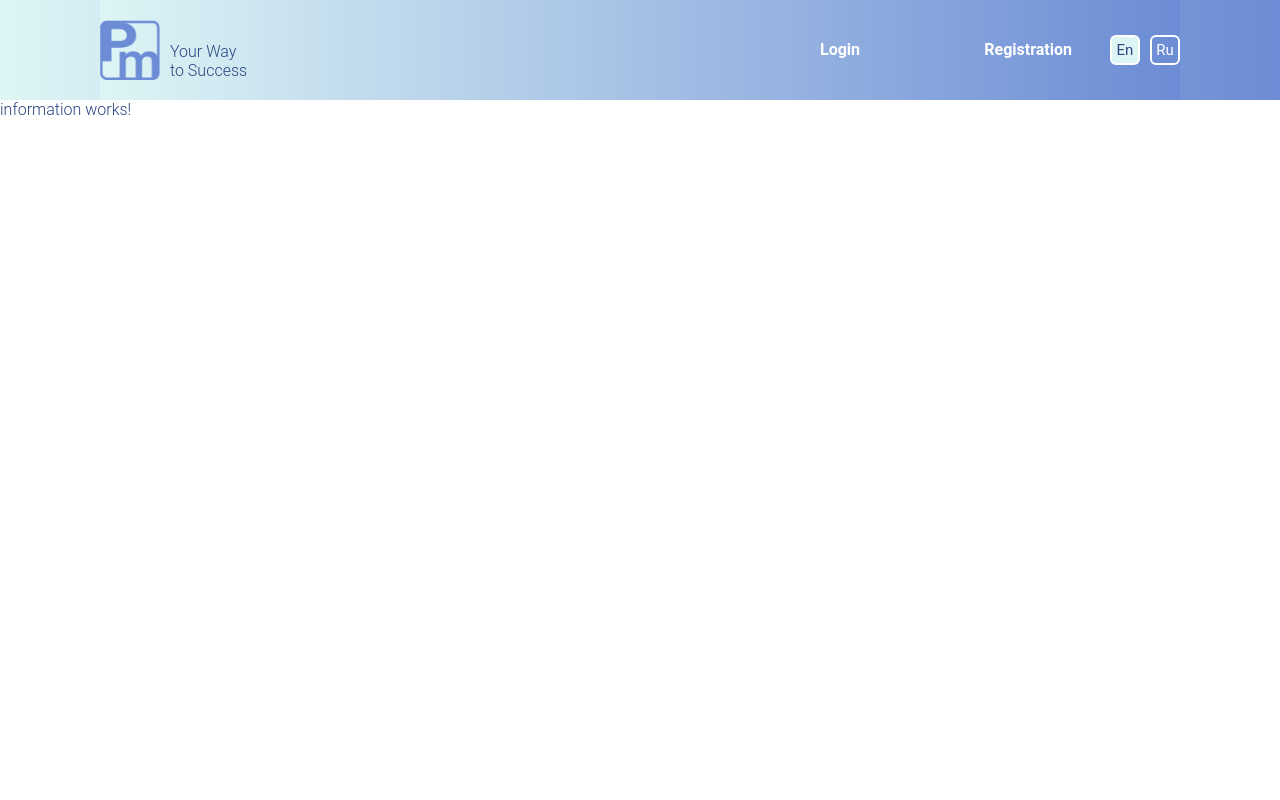
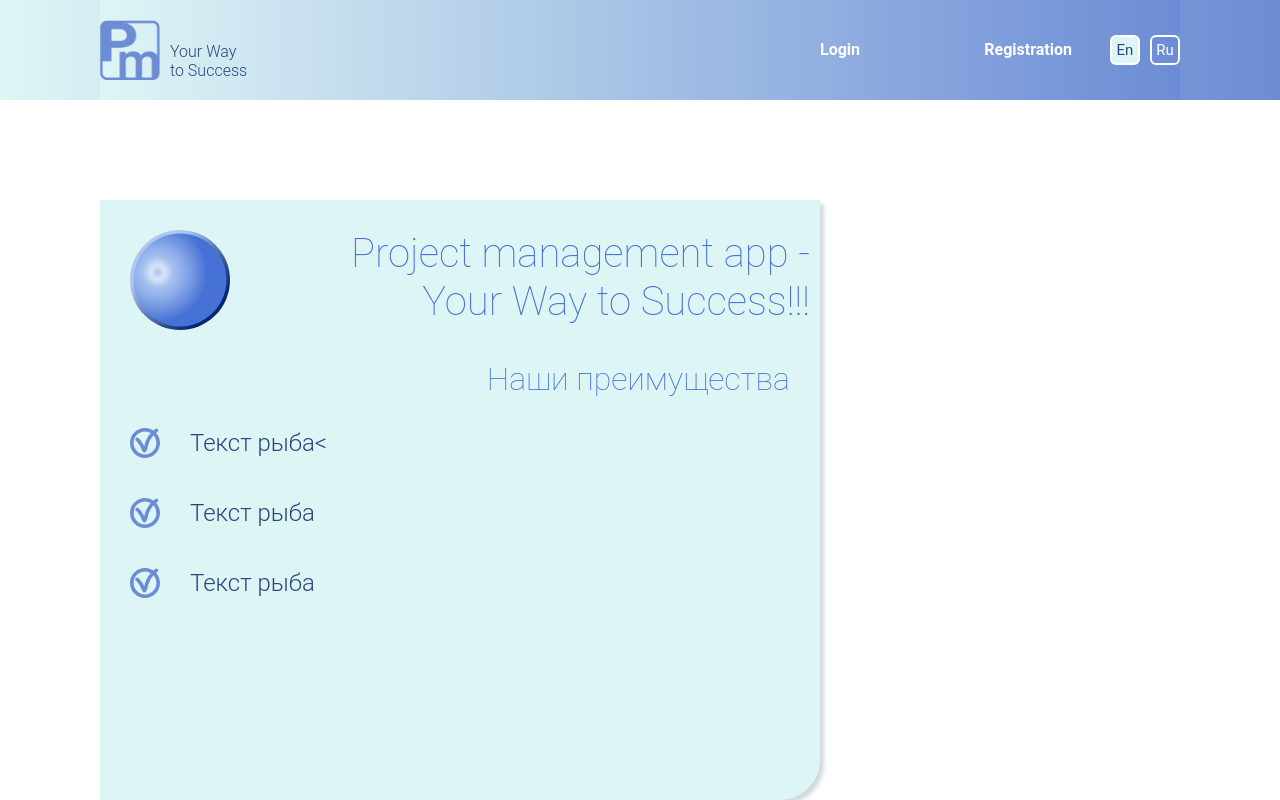
Before and after one commit to MaryAnzh/project-management-app-team, an Angular app: page /info in a window 1280 px wide. Built offline with nearby package versions, Linux system fonts and the light colour scheme.

Commit message:
feat: add style

```diff
--- a/src/app/information/information.component.html
+++ b/src/app/information/information.component.html
@@ -1 +1,24 @@
-<p>information works!</p>
+<main class="main">
+  <section class="main__app-info">
+
+    <div class="main__app-info__title">
+      <img src="../../assets/icon/magnet.svg" alt="magnet">
+      <h1>
+        Project management app - Your Way to Success!!!
+      </h1>
+    </div>
+    <section class="main__app-info__text">
+      <h3>
+        Наши преимущества
+      </h3>
+      <ul
+      *ngFor="let item of ['Текст рыба<', 'Текст рыба', 'Текст рыба']">
+        <li>
+          <img src="../../assets/icon/chack.svg" alt="chack icon">
+          <p>{{item}}</p>
+        </li>
+      </ul>
+    </section>
+  </section>
+
+</main>
--- a/src/app/information/information.component.scss
+++ b/src/app/information/information.component.scss
@@ -0,0 +1,70 @@
+@import '../../vareable';
+
+:host {
+  width: 100%;
+  display: flex;
+  justify-content: center;
+  padding-top: 100px;
+
+  .main {
+    width: 100%;
+    max-width: 1080px;
+
+    &__app-info {
+      width: 720px;
+      height: 600px;
+      padding: 30px;
+      background: $mainColorLight;
+      position: relative;
+      border-radius: 0 0 40px 0;
+      box-shadow: 4px 4px 4px 0px rgba(34, 60, 80, 0.2);
+
+      &__title {
+        width: 680px;
+        display: flex;
+        justify-content: space-between;
+
+        img {
+          width: 100px;
+        }
+
+        h1 {
+          width: 500px;
+          text-align: right;
+          font-weight: 200;
+        }
+      }
+
+      &__text {
+        width: 100%;
+       h3 {
+         padding-top: 30px;
+         width: 100%;
+         text-align: right;
+         font-size: 32px;
+         font-weight: 50;
+       }
+
+       ul {
+         padding-top: 20px;
+          li {
+         width: 100%;
+         height: 50px;
+         display: flex;
+         align-items: center;
+         font-size: 24px;
+
+         img {
+           width: 30px;
+           margin-right: 30px;
+         }
+       }
+       }
+
+
+      }
+
+
+    }
+  }
+}
--- a/src/app/information/information.module.ts
+++ b/src/app/information/information.module.ts
@@ -7,7 +7,7 @@ import { InformationComponent } from './information.component';
 
 @NgModule({
   declarations: [
-    InformationComponent
+    InformationComponent,
   ],
   imports: [
     CommonModule,
--- a/src/styles.scss
+++ b/src/styles.scss
@@ -23,7 +23,10 @@ h4,
 h5,
 h6 {
   color: $mainColor;
-  font-weight: 600;
+}
+
+h1 {
+  font-size: 40px;
 }
 
 form {
```
Also changed, not shown: src/_vareable.scss (renamed from src/vareable.scss), src/assets/icon/chack.svg (added), src/assets/icon/magnet.svg (added).
